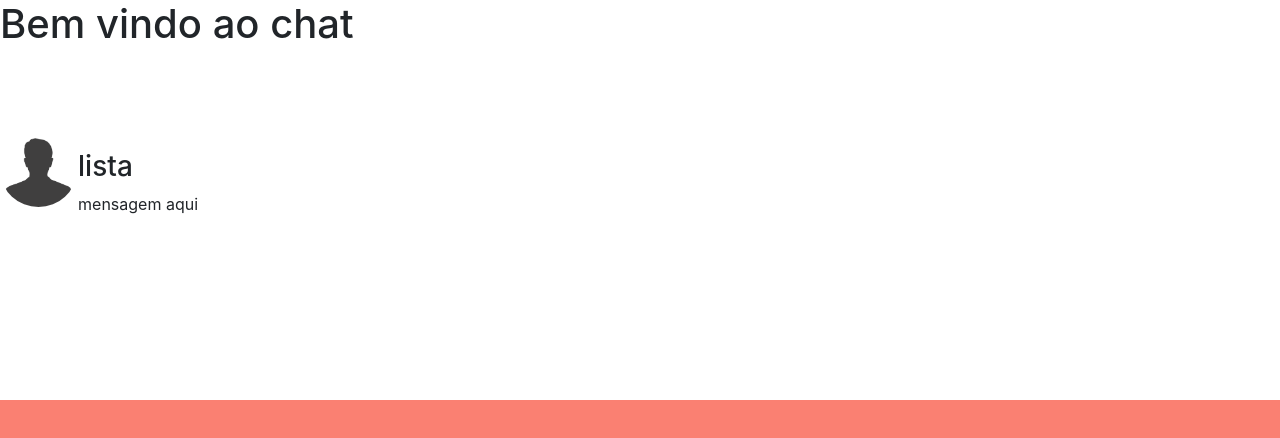
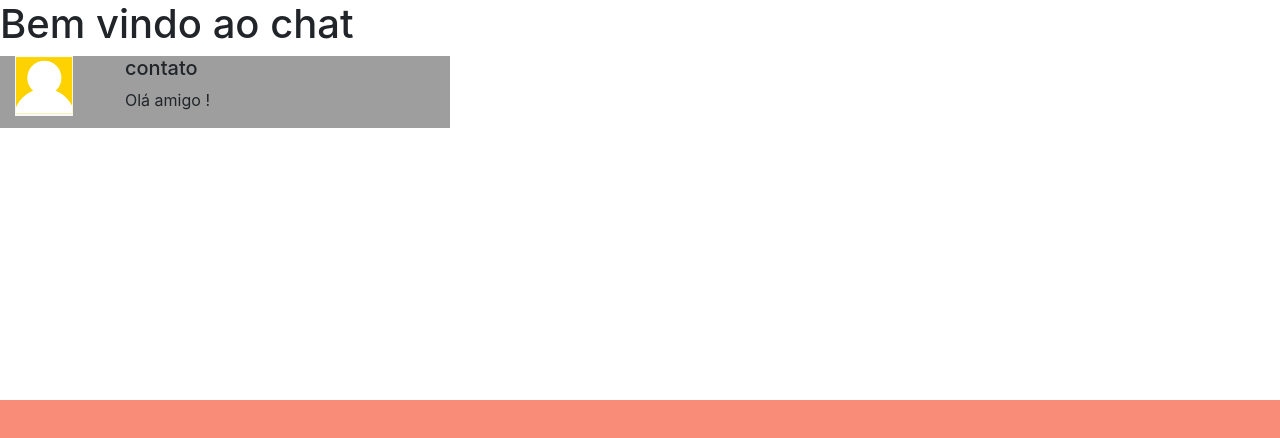
Before and after one commit to Renan1309/projeto-sms-pitang, a React (Create React App) app: page /conversas in a window 1280 px wide. Shown: the top 438 px of the page. Built offline with nearby package versions, Linux system fonts and the light colour scheme; no server answers.

Commit message:
construcao da lista de conversas em andamento

```diff
--- a/src/App.css
+++ b/src/App.css
@@ -1,8 +1,8 @@
 body {
     background-image:
 
-    linear-gradient(#FA8072 0, #FA8072 100%),
-    linear-gradient(#FA8072 0, #FA8072 100%);
+    linear-gradient(#f98b79 0, #f98b79 100%),
+    linear-gradient(#f98b79 0, #f98b79 100%);
 background-size: 100% 50%;
 background-position:bottom right, bottom left;
 background-repeat: no-repeat;
--- a/src/component/Cadastro.js
+++ b/src/component/Cadastro.js
@@ -5,11 +5,14 @@ class Cadastro {
         this.surname = '';
         this.email = '';
         this.password = '';
+        this.foneId = '8888888';
+        this.status = 'true';
         if(data){
             this.email = data.email;
             this.password = data.password;
             this.name = data.name;
             this.surname = data.surname;
+
         }
 
     }
--- a/src/component/CadastroUsuario.js
+++ b/src/component/CadastroUsuario.js
@@ -2,6 +2,7 @@ import React, { Component } from 'react';
 import logopitang from '../assets/logopitang.PNG'
 import './login/LoginStyle.css'
 import cadastroUser from './Cadastro'
+import axios from 'axios';
 import { render } from '@testing-library/react';
 
 
@@ -16,13 +17,35 @@ class CadastroUsuario extends Component {
     }
 }
 
-setCadastroUser =event => {
-  this.state.cadastro.email = event.target.value;
-  this.setState(new CadastroUsuario(this.state.cadastro.email));
 
-  this.state.cadastro.name = event.target.value;
-  this.setState(new CadastroUsuario(this.state.cadastro.name));
+fillField(prop) {
+  return (event) => {
+    this.state.cadastro[prop] = event.target.value;
+    this.setState(new CadastroUsuario(this.state.cadastro[prop]));
+  };
 }
+
+handlerSubmitUser = event =>{
+  ///creatuser
+  event.preventDefault();
+  console.log("enviando usuario a ser cadastrado");
+  axios.post('http://localhost:8080/creatuser', {
+     name: this.state.cadastro.name,
+     surname : this.state.cadastro.surname,
+     foneId :this.state.cadastro.foneId,
+     email :this.state.cadastro.email,
+     password :this.state.cadastro.password,
+     status :this.state.cadastro.status
+      } )
+      .then(function (response) {
+        console.log(response.data);
+      })
+      .catch(function (error) {
+        console.log(error);
+      });
+      this.setState({cadastro:new cadastroUser()})
+}
+
   render(){
     console.log(this.state.cadastro);
     return (
@@ -31,23 +54,23 @@ setCadastroUser =event => {
 
                   <div className="container">
                       <img src={logopitang} alt="LogoPitang"></img>
-                    <form className="combo">
+                    <form onSubmit={this.handlerSubmitUser} className="combo">
                     <p><strong>SIGN UP</strong></p>
                       <div className="form-group">
                         <label>Name</label>
-                        <input onChange={this.setCadastroUser} value={this.state.cadastro.name} type="text" className="form-control" ></input>
+                        <input onChange={this.fillField('name')} value={this.state.cadastro.name} type="text" className="form-control" ></input>
                       </div>
                       <div className="form-group">
                         <label >Username</label>
-                        <input type="text" className="form-control" ></input>
+                        <input onChange={this.fillField('surname')} type="text" className="form-control" ></input>
                       </div>
                       <div className="form-group">
                         <label >Email</label>
-                        <input  onChange={this.setCadastroUser} value={this.state.cadastro.email} type="email" className="form-control" ></input>
+                        <input  onChange={this.fillField('email')} value={this.state.cadastro.email} type="email" className="form-control" ></input>
                       </div>
                       <div className="form-group">
                         <label>Password</label>
-                        <input type="password" className="form-control" ></input>
+                        <input onChange={this.fillField('password')} type="password" className="form-control" ></input>
                       </div>
                       <div className="form-group">
                         <label>Confirm Password</label>
--- a/src/component/conversas/ListConversas.js
+++ b/src/component/conversas/ListConversas.js
@@ -1,6 +1,6 @@
 import React , { Component } from 'react';
 import '../conversas/ListaConversas.css'
-import userdefault from '../conversas/userdefault.png'
+import userdefault from '../conversas/perfiluser.png'
 import axios from 'axios';
 
 
@@ -25,17 +25,22 @@ class Listconversas extends Component  {
       return (
         <>
         <h1>Bem vindo ao chat</h1>
-           <div className = "conversa">
-             <tr>
-               <td>
-                  <img className="img" src={userdefault} alt="logouserdefault"></img>
-               </td>
-               <td>
-                  <h3>lista</h3>
-               <p>mensagem aqui </p>
-               </td>
-             </tr>
+
+      <div className= "col-6">
+        <div className="row">
+           <div className="col-2">
+              <img className="img" src={userdefault} alt="logouserdefault"></img>
+            </div>
+            <div class="col">
+              <h5>contato</h5>
+              <p>Olá amigo !</p>
+            </div>
            </div>
+      </div>
+
+
+
+
         </>
 
       );
--- a/src/component/conversas/ListaConversas.css
+++ b/src/component/conversas/ListaConversas.css
@@ -1,18 +1,32 @@
 
+.col-6{
+    background-color: #9e9e9e;
+    max-width: 450px;
+}
+.col-2{
 
-.conversa {
+    margin-right: 35px;
+}
+
+.col {
+
+}
+
+.conversa  {
+    background-color:#9e9e9e;
     margin: 80px auto 0;
     max-width: 350px;
     width: 100%;
     display: flex;
     flex-direction: column;
     float: left;
+    margin-left: 20px;
 
 
 }
 
-.conversa img    {
-    border-radius: 50%;
+.col-6 img    {
+
     max-width:100px;
     max-height:70px;
 }
--- a/src/component/login/LoginStyle.css
+++ b/src/component/login/LoginStyle.css
@@ -17,6 +17,7 @@ html, body {
     display: flex;
     flex-direction: column;
     align-items: center;
+    box-shadow: #070707;
 }
 .divisao{
     margin: 10px auto 0;
--- a/src/component/login/loginComponent.js
+++ b/src/component/login/loginComponent.js
@@ -1,7 +1,7 @@
 import React, { Component } from 'react';
 
 import './LoginStyle.css'
-import logopitang from '../login/logopitang.PNG'
+import logopitang from '../login/logopitang.PNG';
 
 
 class LoginState {
```
Also changed, not shown: src/component/conversas/perfiluser.png (added).
